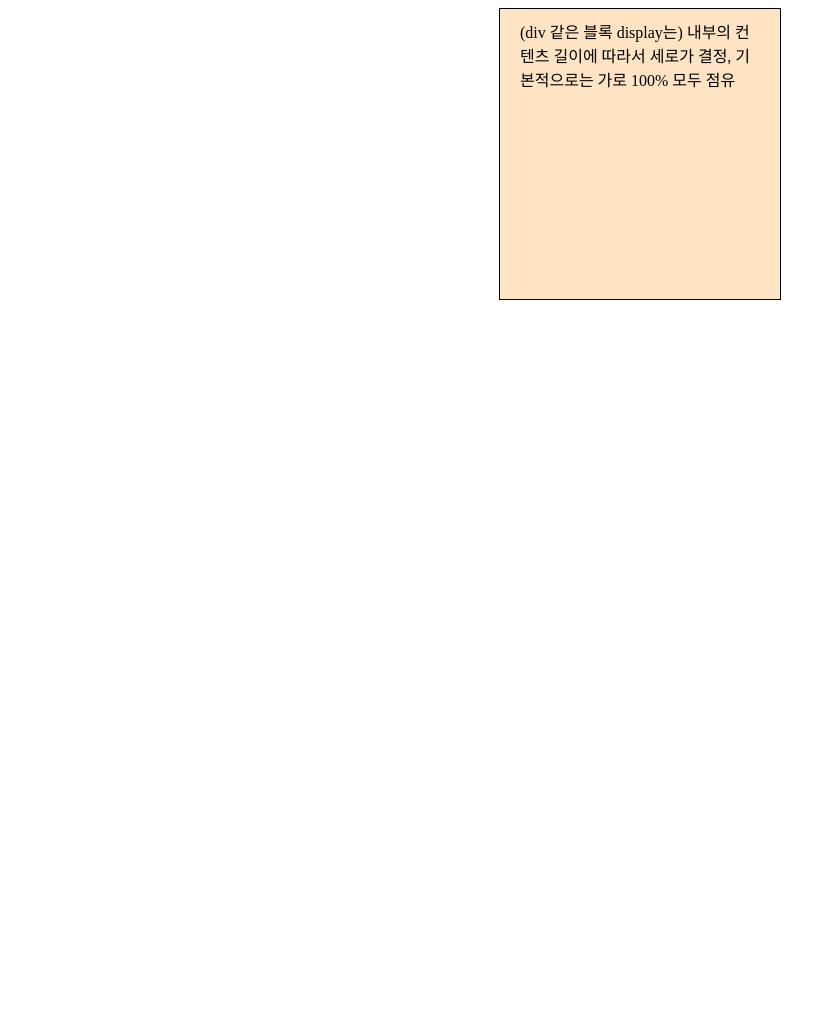
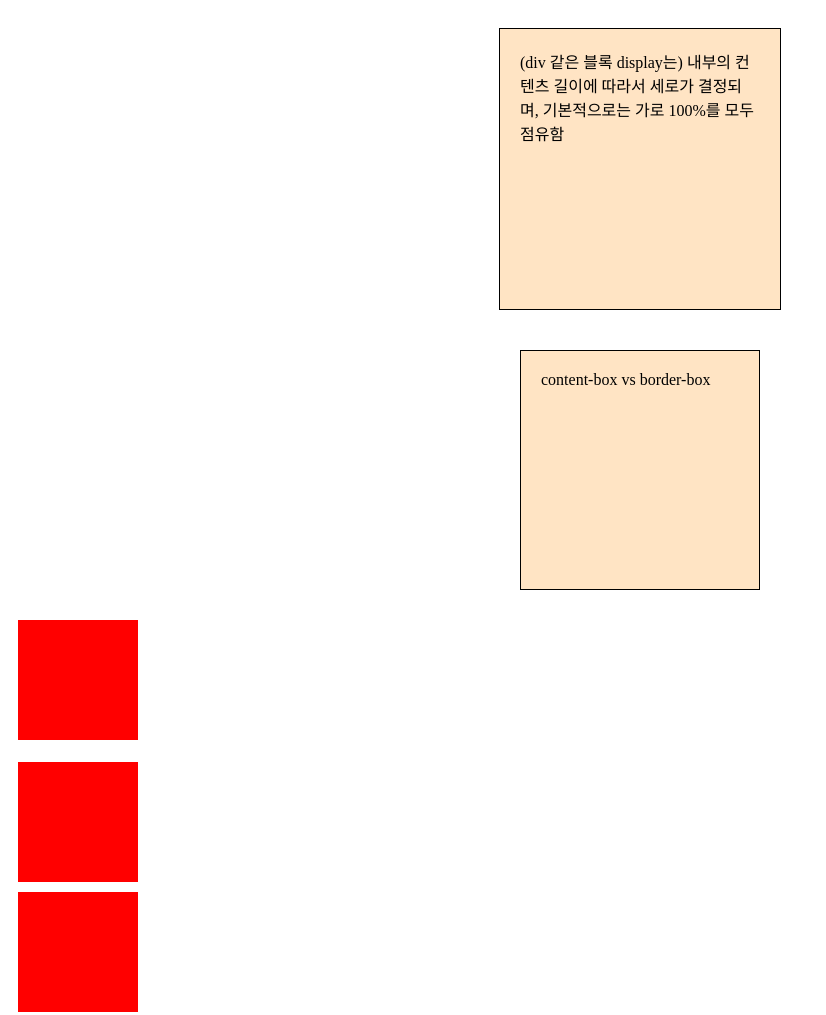
Before and after one commit to qhrtn002-design/200912_html02, a plain HTML site: page 250915_css/05_box+model.html in a window 1280 px wide. Shown: the top 1015 px of the page, without its empty margins (0-826 px from the left). Before the commit the page ends 800 px from the top, so only its background shows below. Drawn offline with Linux system fonts and the light colour scheme.

Commit message:
box model

```diff
--- a/250915_css/05_box+model.html
+++ b/250915_css/05_box+model.html
@@ -6,20 +6,79 @@
     <title>Box model</title>
     <style>
       #box1 {
+        /* 282 x 282 */
         background-color: bisque;
         width: 240px;
         height: 240px;
-        padding: 10px 20px 40px;
+        /* padding -> background color */
+        /* 📌 상하좌우 일괄 적용 */
+        padding: 20px;
+        /* 📌 위아래, 왼쪽오른쪽 */
+        /* padding: 20px 40px; */
+        /* ------------------- */
+        /* padding-left: ...; */
+        /* top(위), right(오), bottom(아), left(왼) */
+        /* ------------------- */
+        /* 위쪽, 왼쪽오른쪽, 아래쪽 */
+        /* padding: 10px 20px 40px; */
+        /* 위쪽, 오른쪽, 아래쪽, 왼쪽  */
+        /* padding: 5px 10px 20px 40px; */
         border: 1px black solid;
+        /* border-style: solid; */
+        /* border-style: dashed; */
+        /* border-style: dotted; */
+        /* margin: 10px; */
+        /* margin: 10px 20px; */
+        /* margin: auto; */
+        /* 내 가로 크기를 제외한 나머지를 모두 가로 마진으로 */
+        /* margin: 20px auto; */
         margin: auto;
-
+        /* 가로 가운데 정렬을 할 때 */
+        /* 크기 포함되지 않음 */
+        /* 기본 설정 */
+        box-sizing: content-box;
+      }
+      #box2 {
+        box-sizing: border-box;
+        /* 282 x 282 */
+        background-color: bisque;
+        width: 240px;
+        height: 240px;
+        padding: 20px;
+        border: 1px black solid;
+        /* margin: 20px auto; */
+        margin: auto;
+      }
+      .wrapper {
+        padding: 20px;
+      }
+      .box {
+        width: 120px;
+        aspect-ratio: 1;
+        background-color: red;
+        margin: 10px;
       }
     </style>
   </head>
   <body>
-    <div id="box1">
-      (div 같은 블록 display는) 내부의 컨텐츠 길이에 따라서 세로가 결정,
-      기본적으로는 가로 100% 모두 점유
+    <!-- 개발자 도구 F12(Fn+F12) -->
+    <div class="wrapper">
+      <div id="box1">
+        (div 같은 블록 display는) 내부의 컨텐츠 길이에 따라서 세로가 결정되며,
+        기본적으로는 가로 100%를 모두 점유함
+      </div>
     </div>
+    <!-- 마진끼리 붙으면 -> 마진은 서로 '충돌'이 일어나지 않음. 마진의 원리는 content와 충돌. -->
+    <div class="wrapper">
+      <div id="box2">content-box vs border-box</div>
+    </div>
+    <!-- 📌 해결 방법 1 : wrapper(container) + padding -->
+    <!-- 해결 방법 2 : 안보이는 요소를 중간에 넣기 -->
+    <div class="box"></div>
+    <div style="border: 1px transparent solid"></div>
+    <div class="box"></div>
+    <!-- 해결 방법 3 : flex -> gap (요소 간 거리) -->
+    <div class="box" style="margin-bottom: 48px"></div>
+    <div class="box" style="margin-top: 16px"></div>
   </body>
 </html>
```
